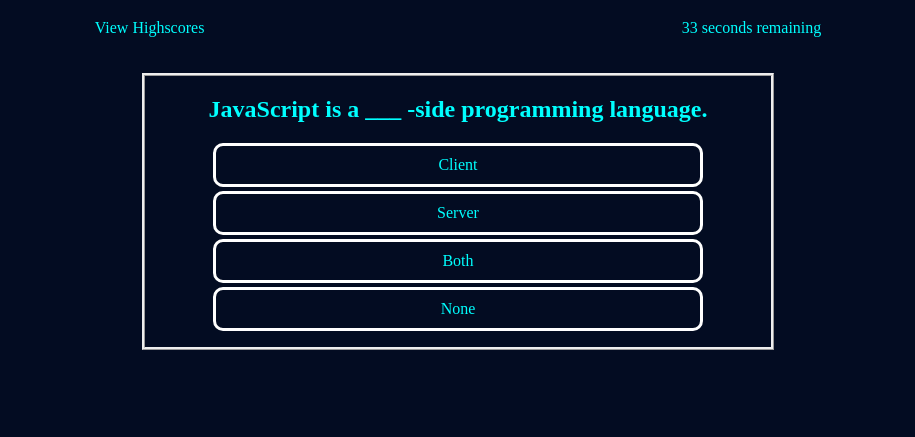
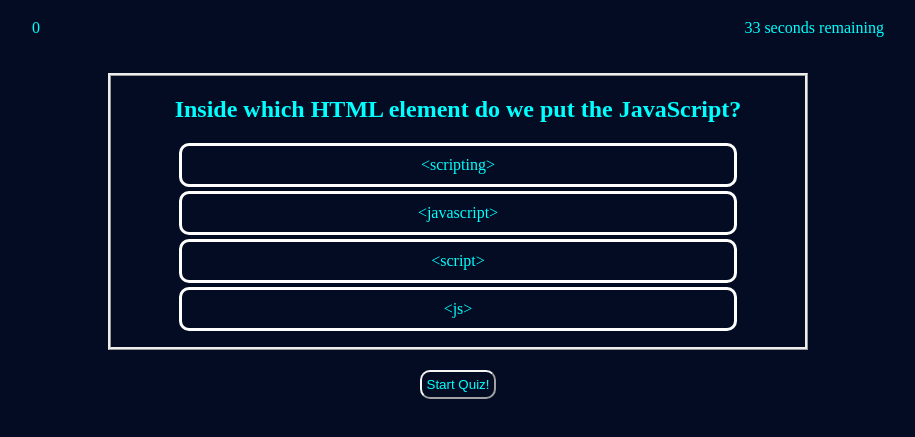
Before and after one commit to hthomp15/code-quizlet, a plain HTML site: page index.html in a window 1280 px wide. Both pictures are taken after a click on the button "Start Quiz!". Shown: the part 69-506 px from the top of the page, without its empty margins (182-1097 px from the left). Drawn offline with Linux system fonts and the light colour scheme.

Commit message:
working quiz, added show result function and updated event listeners

```diff
--- a/assets/js/script.js
+++ b/assets/js/script.js
@@ -1,11 +1,14 @@
-var questionEL = document.querySelector(".question");
+var questionEl = document.querySelector(".question");
+var questionsFormEl = document.querySelector(".questions-form");
 var timerEl = document.querySelector(".timer");
 var buttonEl = document.querySelector(".btn");
-var choicesEL = document.querySelector(".choices")
+var choicesEl = document.querySelector(".choices")
 var choice1El = document.querySelector(".choice-1");
 var choice2El = document.querySelector(".choice-2");
 var choice3El = document.querySelector(".choice-3");
 var choice4El = document.querySelector(".choice-4");
+var answerEl = document.querySelector(".answer")
+var scoreEl = document.querySelector(".high-score")
 // Will try this Ul sleector to populte the entire answers list in one call.
 // var choicesEL = document.querySelector("choices");
 
@@ -14,62 +17,62 @@ var questionForm = [
     {
         "Question": "Inside which HTML element do we put the JavaScript?",
         "Answers": ["<scripting>", "<javascript>", "<script>", "<js>"],
-        "Correct Answer": "<script>"
+        "Correct": "<script>"
     },
     {
         "Question": "JavaScript is a ___ -side programming language.",
         "Answers": ["Client", "Server", "Both", "None"],
-        "Correct Answer": "Both"
+        "Correct": "Both"
     },
     {
-        "Question": "Which Of The Dialog Box Display a Message And a Data Entry Field?",
+        "Question": "Which Of The Dialog Boxes display a message and a data entry field?",
         "Answers": ["alert()", "propmt()", "confirm()", "msg()"],
-        "Correct Answer": "prompt()"
+        "Correct": "propmt()"
     },
     {
-        "Question": "question 4",
-        "Answers": ["blah", 4, 8, 7],
-        "Correct Answer": ""
+        "Question": "Which of the following functions will generate a random number?",
+        "Answers": ["math.random()", "random()", "generate.random()", "Math.random()"],
+        "Correct": "Math.random()"
     },
     {
-        "Question": "question 5",
-        "Answers": ["blah", 4, 8, 7],
-        "Correct Answer": ""
+        "Question": "JavaScript has a file extension of...",
+        "Answers": [".js", ".java", ".javascript", ".xjs"],
+        "Correct": ".js"
     },
     {
-        "Question": "question 6",
-        "Answers": ["blah", 4, 8, 7],
-        "Correct Answer": ""
+        "Question": "Which of the following is an Array?",
+        "Answers": ["var array = []", "var array = {}", "var array = ()=>{}", "var array = 12, 4, 8"],
+        "Correct": "var array = []"
     },
     {
-        "Question": "question 7",
-        "Answers": ["blah", 4, 8, 7],
-        "Correct Answer": ""
+        "Question": "If I add 5 to the following variables, which one will not change value?",
+        "Answers": ["let x = 10", "var x = 22", "const x = 19", "x = 7"],
+        "Correct": "const x = 19"
     },
     {
-        "Question": "question 8",
-        "Answers": ["blah", 4, 8, 7],
-        "Correct Answer": ""
+        "Question": "Which of the following is not a data type?",
+        "Answers": ["String", "Number", "Object", "Function"],
+        "Correct": "Function"
     },
     {
-        "Question": "question 9",
-        "Answers": ["blah", 4, 8, 7],
-        "Correct Answer": ""
+        "Question": "Which of the following is not a Conditional Statement?",
+        "Answers": ["if", "switch", "else", "while"],
+        "Correct": "while"
     },
     {
-        "Question": "question 10",
-        "Answers": ["blah", 4, 8, 7],
-        "Correct Answer": ""
+        "Question": "Which of the following is not a type of error",
+        "Answers": ["Syntax Error", "Conditional Error", "Reference Error", "Type Error"],
+        "Correct": "Conditional Error"
     }
 
 ]
 
 var i = 0
 var z = 0
-var answers = questionForm[i].Answers
+var score = 0
 
 var displayQuestion = ()=> {
-    questionEL.textContent = questionForm[i].Question
+    questionEl.textContent = questionForm[i].Question;
     choice1El.textContent = questionForm[i].Answers[0];
     choice2El.textContent = questionForm[i].Answers[1];
     choice3El.textContent = questionForm[i].Answers[2];
@@ -77,44 +80,76 @@ var displayQuestion = ()=> {
 }
 var timeLeft = 60;
 
+var showResult = (e)=> {
+    let correct = answerEl
+    let inCorrect = answerEl
+    e.stopPropagation()
+    if (e.target.outerText === questionForm[i].Correct) {
+        correct.textContent = "Well Done 🤩"
+        score += 100
+        scoreEl.textContent = score
+        setTimeout(()=> {
+            answerEl.textContent = ""
+            i++
+            displayQuestion()
+        }, 1000)
+    } else {
+        inCorrect.textContent = "Incorrect 😱"
+        setTimeout(()=> {
+            answerEl.textContent = ""
+            timeLeft = timeLeft - 5;
+            i++
+            displayQuestion()
+        }, 1000)
+    }
+
+}
+
 var countDown = ()=> {
-
-
     var timeInterval = setInterval(()=> {
         if (timeLeft === 0) {
-    clearInterval(timeInterval);
-    timerEl.textContent = "Game Over";
-    buttonEl.textContent = "Play Again";
-    buttonEl.style.display = "block";
-    timeLeft = 60;
-    i = 0;
+            clearInterval(timeInterval)
+            endGame()
         }
         else if (timeLeft === 1) {
             timerEl.textContent = `${timeLeft} second remaining`;
             timeLeft--;
+        }
+        else if (i===10) {
+            clearInterval(timeInterval)
+            endGame()
         } else {
             timerEl.textContent = `${timeLeft} seconds remaining`;
             timeLeft--;
         }
     }, 100);
 }
+var endGame = ()=> {
+    var finishTime = 60 - timeLeft;
+    timerEl.textContent = "Game Over";
+    buttonEl.textContent = "Play Again";
+    buttonEl.style.display = "block";
+    questionsFormEl.style.display = "none"
+    questionEl.textContent = `You finished in ${finishTime} seconds with a score of...${score}!`
 
 
-var nextQuestion = ()=> {
-    i++;
-    displayQuestion();
 }
+
+
 var startGame = ()=>{
-    buttonEl.style.display = "none";
+    score = 0
+    choicesEl.style.display = "block"
+    scoreEl.textContent = score
+    choice1El.addEventListener("click", showResult);
+    choice2El.addEventListener("click", showResult);
+    choice3El.addEventListener("click", showResult);
+    choice4El.addEventListener("click", showResult);
+    i=0
+    timeLeft = 60
+    questionsFormEl.style.display = "block";
     timerEl.textContent = `${timeLeft} seconds remaining`;
     countDown()
     displayQuestion()
-    nextQuestion()
-
 }
 
 buttonEl.addEventListener("click", ()=>startGame());
-choice1El.addEventListener("click", ()=>nextQuestion());
-choice2El.addEventListener("click", ()=>nextQuestion());
-choice3El.addEventListener("click", ()=>nextQuestion());
-choice4El.addEventListener("click", ()=>nextQuestion());
--- a/index.html
+++ b/index.html
@@ -14,6 +14,7 @@
             <li class="high-score">
                 View Highscores
             </li>
+            <li class="answer"></li>
             <li class="timer">
                 Begin the countdown on start.
             </li>
@@ -31,10 +32,10 @@
                 Quiz questions will display here on start
             </h2>
             <ul class="choices">
-                <li class="choice-1 format" id="click">The questions are multiple choice</li>
-                <li class="choice-2 format">You will have 60 seconds to answer 10 questions</li>
-                <li class="choice-3 format">Time is subtracted if you get the question wrong</li>
-                <li class="choice-4 format">The quiz ends when all the questions are answered or when you run out of time</li>
+                <li class="choice-1">questions are multiple choice </li>
+                <li class="choice-2">You will have 60 seconds to answer 10 questions</li>
+                <li class="choice-3">Time is subtracted if you get the question wrong</li>
+                <li class="choice-4">The quiz ends when all the questions are answered or when you run out of time</li>
             </ul>
         </div>
         <div class="buttons">
```
Lines whose indentation alone changed are shown as unchanged.
